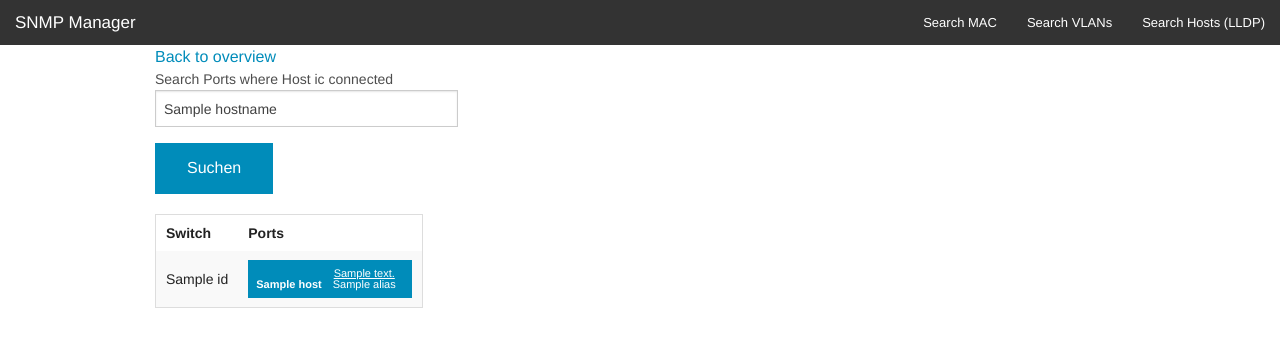
After one commit to jkur/snmp-manager, a Python web app: template app/frontend/templates/search_hostname.html in a window 1280 px wide. The commit adds this page. Shown: the top 347 px of the page. Run offline with Jinja, Linux system fonts and the light colour scheme; the template is opened without the code that fills it: most values are stand-ins (such as "Sample title", 1, 10 or a date in 2020).

Commit message:
search for host by lldp, show port connected

```diff
--- a/app/frontend/templates/search_byvlan.html
+++ b/app/frontend/templates/search_byvlan.html
@@ -25,11 +25,11 @@
             <td>{{ t.0.hostname }}</td>
             <td>
             {% for untagged_port in t.1['untagged'] %}
-              <span class="{% if untagged_port.is_up() %}success{% endif %} label"><a href="/port/{{ t.0.hostname }}/{{ untagged_port.idx() }}">{{ untagged_port.descr() }}</a></span>
+              <span class="{% if untagged_port.is_up() %}success{% endif %} label"><a href="/port/{{ t.0.hostname }}/{{ untagged_port.idx() }}">{{ untagged_port.descr() }}</a><br/>{{ untagged_port.alias() }}</span>
             {% endfor %}
             </td><td>
               {% for tagged_port in t.1['tagged'] %}
-                <span class="{% if tagged_port.is_up() %}success{% endif %} label"><a href="/port/{{ t.0.hostname }}/{{ tagged_port.idx() }}">{{ tagged_port.descr() }}</a></span>
+                <span class="{% if tagged_port.is_up() %}success{% endif %} label"><a href="/port/{{ t.0.hostname }}/{{ tagged_port.idx() }}">{{ tagged_port.descr() }}</a><br/>{{ tagged_port.alias() }}</span>
               {% endfor %}
             </td>
           </tr>
--- /dev/null
+++ b/app/frontend/templates/search_hostname.html
@@ -0,0 +1,44 @@
+{% extends "base.html" %}
+
+{% block content %}
+  <div class="row">
+    <div class="large-12 columns">
+      <a href="/">Back to overview</a>
+    </div>
+  </div>
+  <div class="row">
+    <div class="large-4 columns">
+      <form method="POST" action="/search/hostname/">
+        <label>Search Ports where Host ic connected</label>
+        <input name="hostname" type="text" value="{{ hostname }}"/>
+        <button type="submit">Suchen</button>
+      </form>
+    </div>
+  </div>
+  {% if result %}
+  <div class="row">
+    <div class="large-9 columns">
+      <table>
+        <tr><th>Switch</th><th>Ports</th>
+        {% for t in result %}
+          <tr>
+            <td>{{ t.0.hostname }}</td>
+            <td>
+              {% for value in t.1 %}
+                {% set host=value['host'] %}
+                {% set port=value['port'] %}
+                <span class="label"><b>{{ host }}</b>
+                  <span class="{% if port.is_up() %}success{% endif %} label"><a href="/port/{{ t.0.hostname }}/{{ port.idx() }}">{{ port.descr() }}</a><br/>{{ port.alias() }}</span>
+                </span>
+            {% endfor %}
+            </td>
+          </tr>
+      {% endfor %}
+      </table>
+    </div>
+  </div>
+  {% endif %}
+{% endblock %}
+
+{% block jsscript %}
+{% endblock %}
--- a/app/templates/base.html
+++ b/app/templates/base.html
@@ -25,6 +25,7 @@
             <ul class="right">
               <li><a href="/search/mac">Search MAC</a></li>
               <li><a href="/search/byvlan">Search VLANs</a></li>
+              <li><a href="/search/hostname">Search Hosts (LLDP)</a></li>
             </ul>
           </section>
         </nav>
```
Also changed, not shown: app/frontend/views.py (+10 -0 lines), app/services/snmp_db.py (+11 -0 lines), app/services/snmp_device.py (+12 -2 lines).
